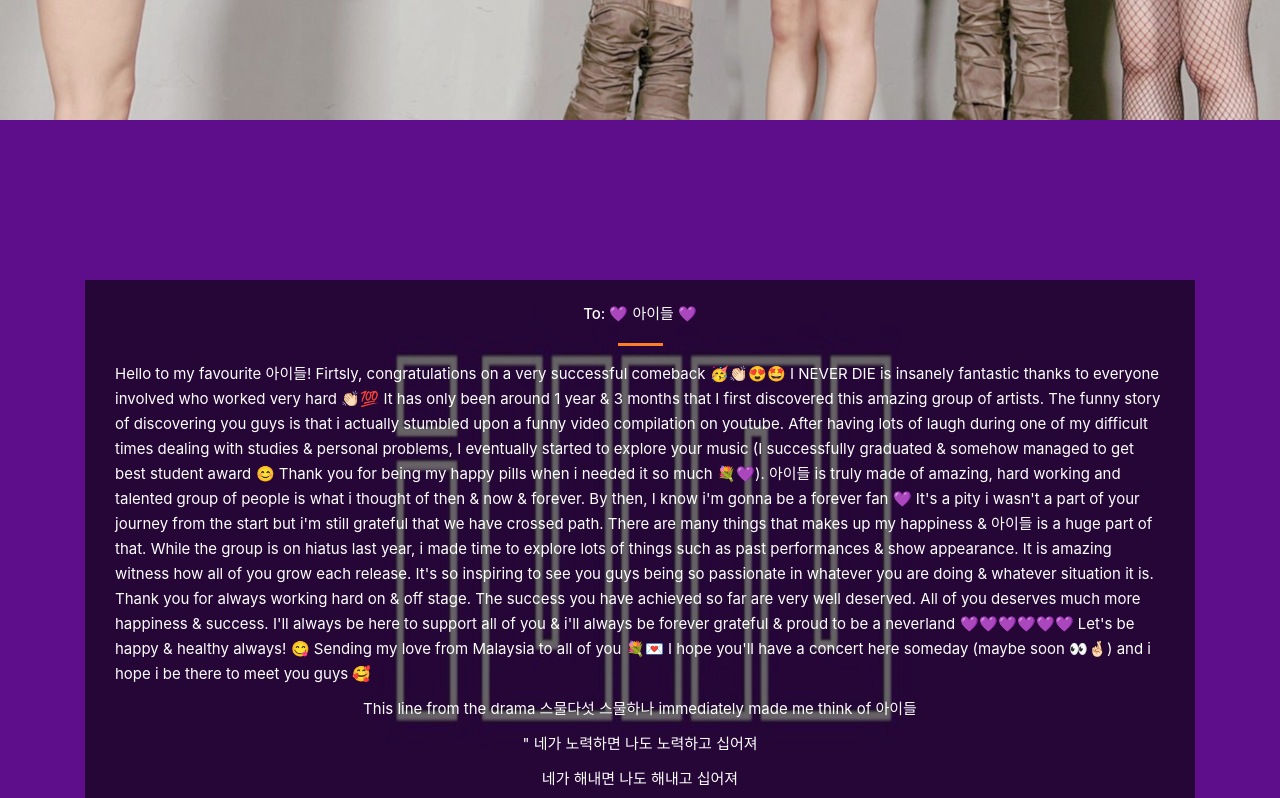
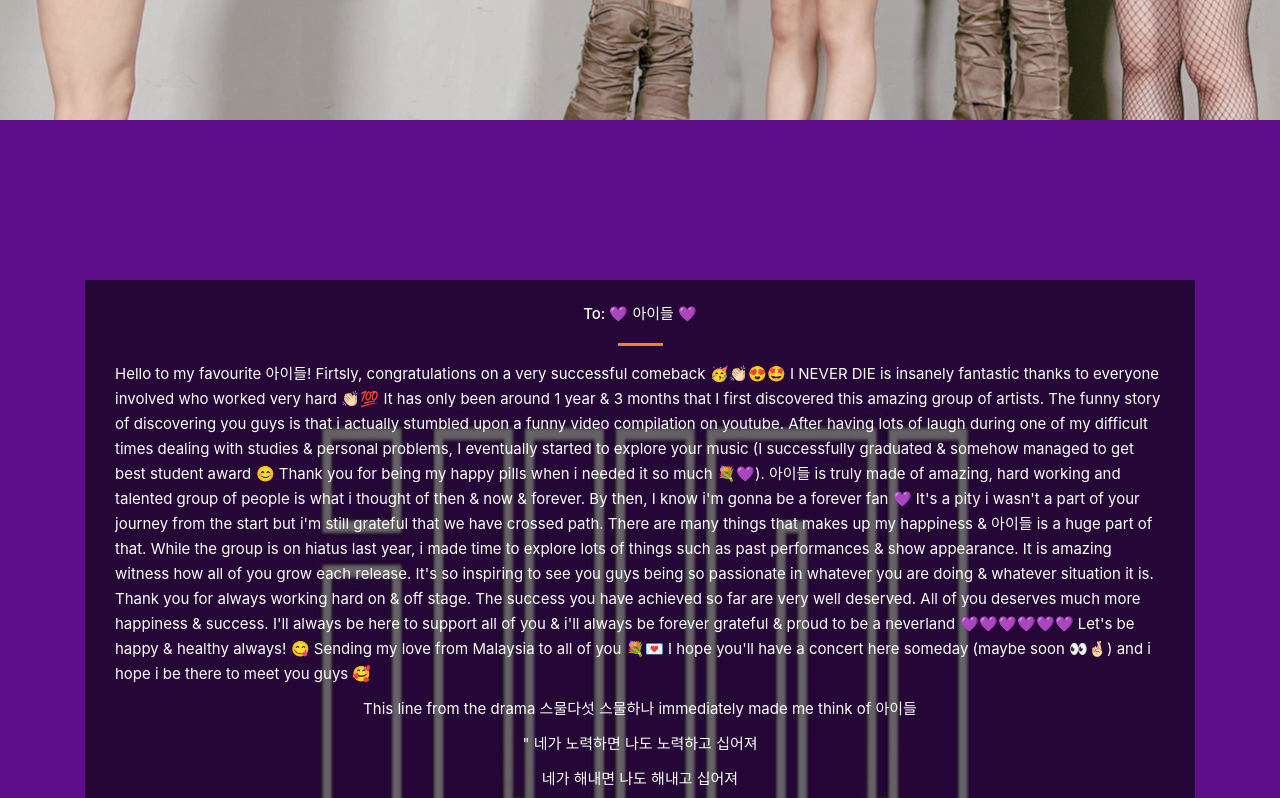
Before and after one commit to fromzettytoidle/fromzettytoidle, a website with bundled scripts: page index.html in a window 1280 px wide. Shown: the part 680-1478 px from the top of the page. Built offline with nearby package versions, Linux system fonts and the light colour scheme; no server answers.

Commit message:
Update templatemo-main.css

```diff
--- a/css/templatemo-main.css
+++ b/css/templatemo-main.css
@@ -149,8 +149,8 @@ a:hover { color: #FF0; }
   background-image: url(../img/IDLE/6th.jpg);
   /* -webkit-animation: change 18s infinite ease-in-out; */
     background-repeat: no-repeat;
-    background-size: cover;
-    background-position: center;
+    -webkit-background-size: cover;
+    -webkit-background-position: center;
     background-color: #fff;
     justify-content: center;
     -webkit-animation-name: change;
@@ -234,10 +234,10 @@ a:hover { color: #FF0; }
   padding-left: 15px;
   padding-right: 15px;
   padding-top: 15vh;
-  background-attachment: scroll;
+  -webkit-background-attachment: fixed;
   min-height: 100vh;
-  background-size: cover;
-  background-repeat: no-repeat;
+  -webkit-background-size: cover;
+  -webkit-background-repeat: no-repeat;
 }
 
 #miyeon {
@@ -322,15 +322,12 @@ h4, .h4 {
 @media only screen and (min-width: 600px) {
   .baner-content {
     background-position: top center;
+    -webkit-background-position: top center;
   }
 
   .baner-content .container{
     position: relative;
     top: 35vh;
-  }
-
-  .service-content{
-    background-attachment: fixed;
   }
 
 
```
